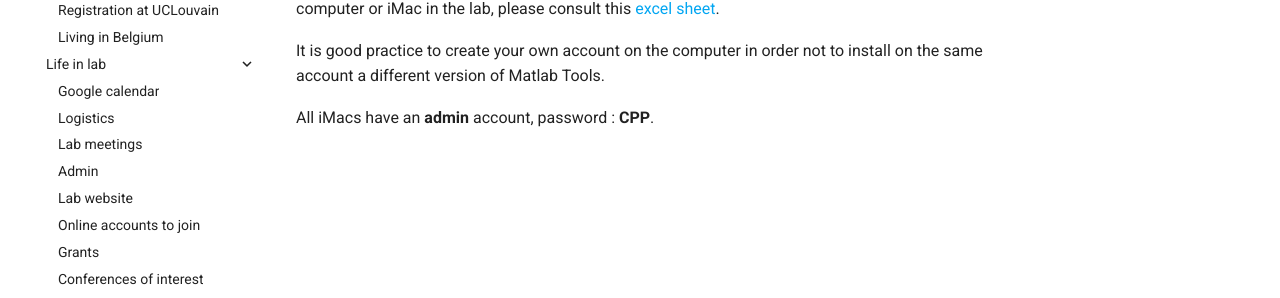
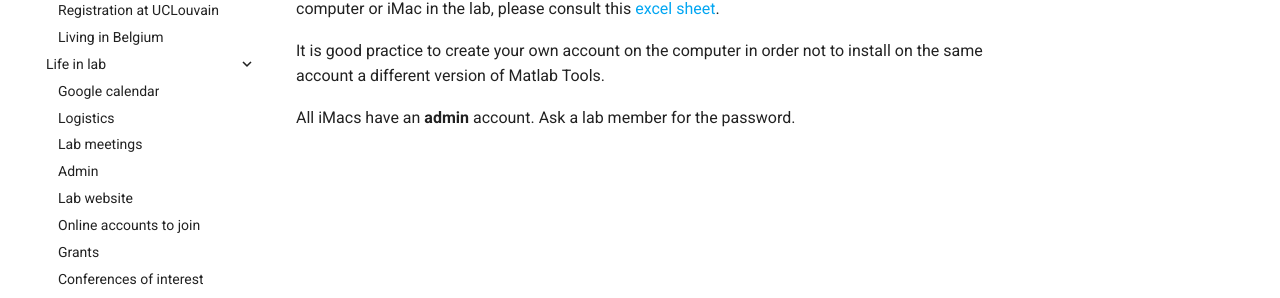
Before and after one commit to cpp-lln-lab/CPP_LabGuide, an MkDocs documentation site: the page built from doc/iMac_in_the_lab.md, in a window 1280 px wide. Shown: the part 209-507 px from the top of the page. Built offline with MkDocs 1.6.1 and Material for MkDocs 9.7.7, drawn with Linux system fonts in a browser that asks for light colours; comment, search, counter and statistics services are not loaded.

Commit message:
Update iMac_in_the_lab.md
change password information

```diff
--- a/doc/iMac_in_the_lab.md
+++ b/doc/iMac_in_the_lab.md
@@ -3,4 +3,4 @@ If you want information about a computer or iMac in the lab, please consult this
 
 It is good practice to create your own account on the computer in order not to install on the same account a different version of Matlab Tools.
 
-All iMacs have an **admin** account, password : **CPP**.
+All iMacs have an **admin** account. Ask a lab member for the password.
```
